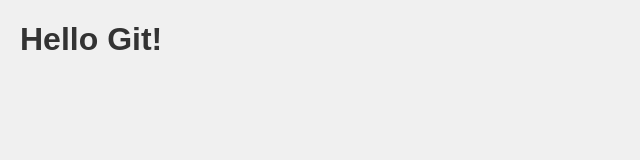
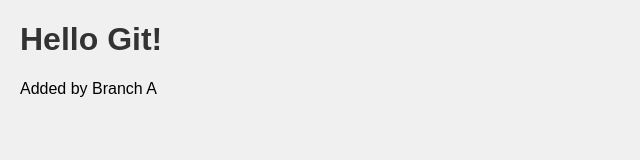
Before and after one commit to tharuka058/my-first-repo, a plain HTML site: page index.html in a window 1280 px wide. Shown: the whole page, without its empty margins (0-640 px from the left). Drawn offline with Linux system fonts and the light colour scheme.

Commit message:
Add content from branch A

```diff
--- a/index.html
+++ b/index.html
@@ -8,3 +8,4 @@
 <h1>Hello Git!</h1>
 </body>
 </html>
+<p>Added by Branch A</p>
```
